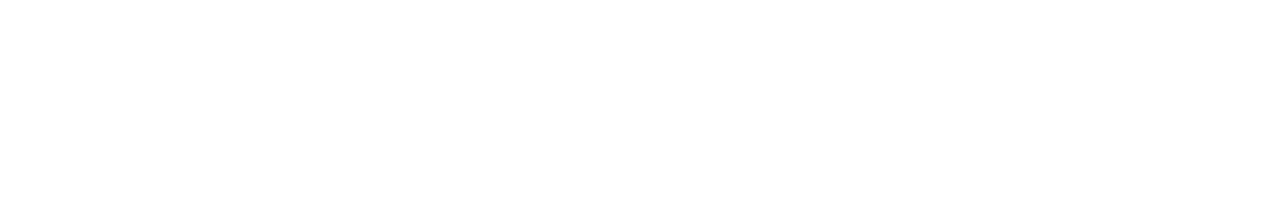
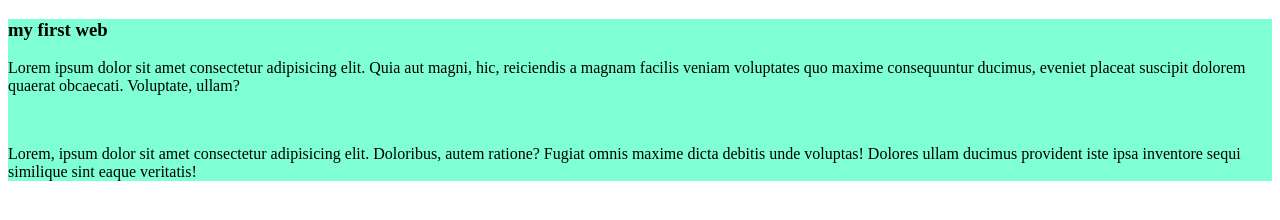
Before and after one commit to ImtiajAhammadNayem/my_simple_website, a plain HTML site: page index.html in a window 1280 px wide. Drawn offline with Linux system fonts and the light colour scheme.

Commit message:
first commit

```diff
--- a/index.html
+++ b/index.html
@@ -4,8 +4,14 @@
     <meta charset="UTF-8">
     <meta name="viewport" content="width=device-width, initial-scale=1.0">
     <title>my simple website</title>
+    <link rel="stylesheet" href="styles.css">
 </head>
 <body>
-
+    <div>
+        <h3>my first web</h3>
+        <p>Lorem ipsum dolor sit amet consectetur adipisicing elit. Quia aut magni, hic, reiciendis a magnam facilis veniam voluptates quo maxime consequuntur ducimus, eveniet placeat suscipit dolorem quaerat obcaecati. Voluptate, ullam?</p>
+        <br>
+        <p>Lorem, ipsum dolor sit amet consectetur adipisicing elit. Doloribus, autem ratione? Fugiat omnis maxime dicta debitis unde voluptas! Dolores ullam ducimus provident iste ipsa inventore sequi similique sint eaque veritatis!</p>
+    </div>
 </body>
 </html>
--- /dev/null
+++ b/styles.css
@@ -0,0 +1,3 @@
+div{
+    background-color: aquamarine;
+}
```
